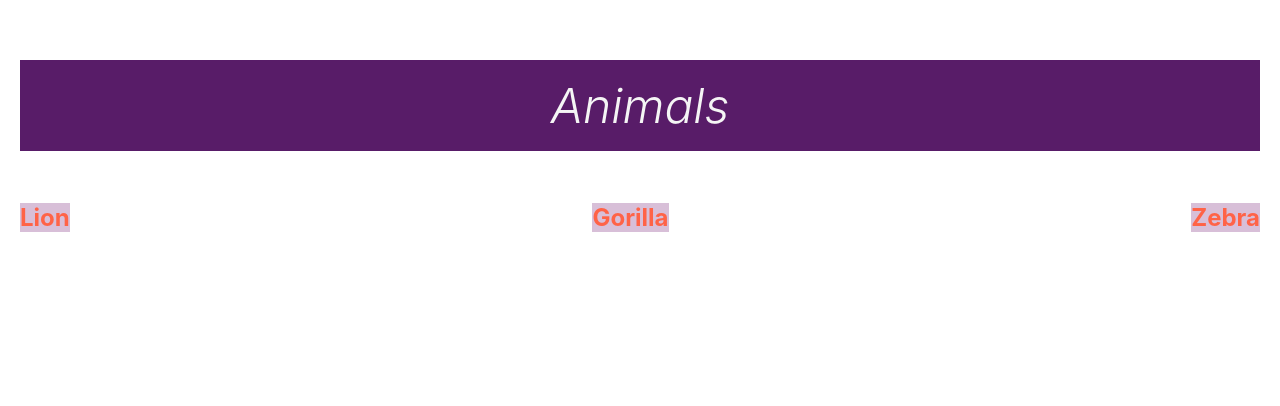
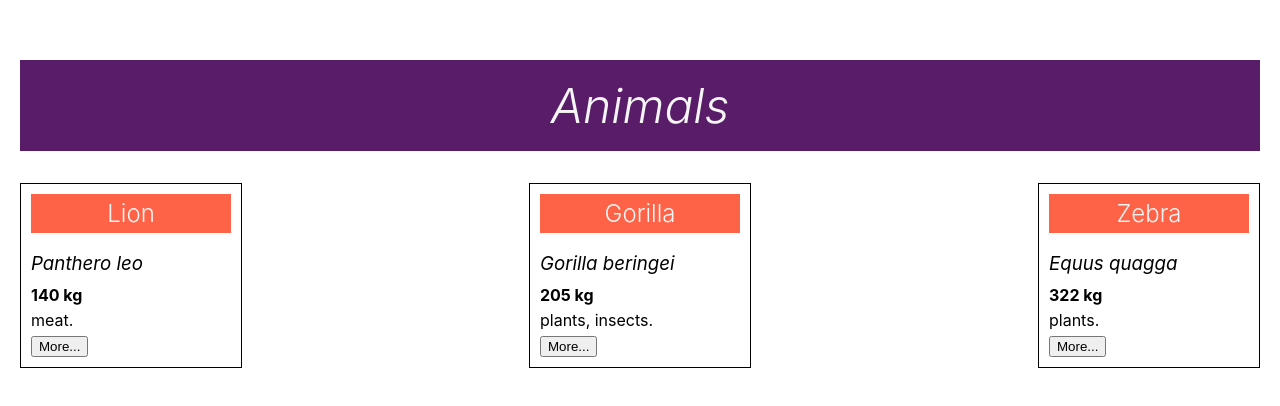
Before and after one commit to gingkob/dot-react-04, a React (Create React App) app: page / in a window 1280 px wide. Shown: the top 406 px of the page. Built offline with nearby package versions, Linux system fonts and the light colour scheme.

Commit message:
improved layout

```diff
--- a/src/components/AnimalCard/AnimalCard.css
+++ b/src/components/AnimalCard/AnimalCard.css
@@ -1,7 +1,30 @@
 h2 {
   justify-content: center;
   align-items: center;
-  color:tomato;
-  background-color: thistle;
+  color:whitesmoke;
+  background-color: tomato;
   text-align: center;
+  padding: 5px 20px;
+  font-weight: 300;
 }
+
+h3 {
+  font-weight: 400;
+  font-style: oblique;
+  margin-bottom: 10px;
+}
+
+.animal-wrapper {
+  border:solid black 1px;
+  padding: 10px;
+  width: 200px;
+}
+.animal-wrapper > div,
+.animal-wrapper > h4 {
+  padding-bottom: 5px;
+  margin:0;
+}
+
+.animal-wrapper > h2 {
+  margin: 0;
+}
--- a/src/components/AnimalCard/AnimalCard.js
+++ b/src/components/AnimalCard/AnimalCard.js
@@ -2,8 +2,15 @@ import React from 'react';
 import './AnimalCard.css';
 
 function AnimalCard(props) {
+  const { name, additional, diet, scientificName, size } = props;
   return (
-    <h2>{props.name}</h2>
+    <div className='animal-wrapper'>
+      <h2>{name}</h2>
+      <h3>{scientificName}</h3>
+      <h4>{size} kg</h4>
+      <div>{diet.join(', ')}.</div>
+      <button onClick={() => additional ? alert(JSON.stringify(additional)):{}}>More...</button>
+    </div>
   )
 }
 
--- a/src/components/App/App.js
+++ b/src/components/App/App.js
@@ -9,6 +9,10 @@ function App() {
       {data.map(animal=><AnimalCard
         key={animal.name}
         name={animal.name}
+        additional={animal.additional}
+        diet={animal.diet}
+        scientificName={animal.scientificName}
+        size={animal.size}
         />)}
     </div>
   );
```
Also changed, not shown: 1 other file (tests, documents, lock files or other folders).
